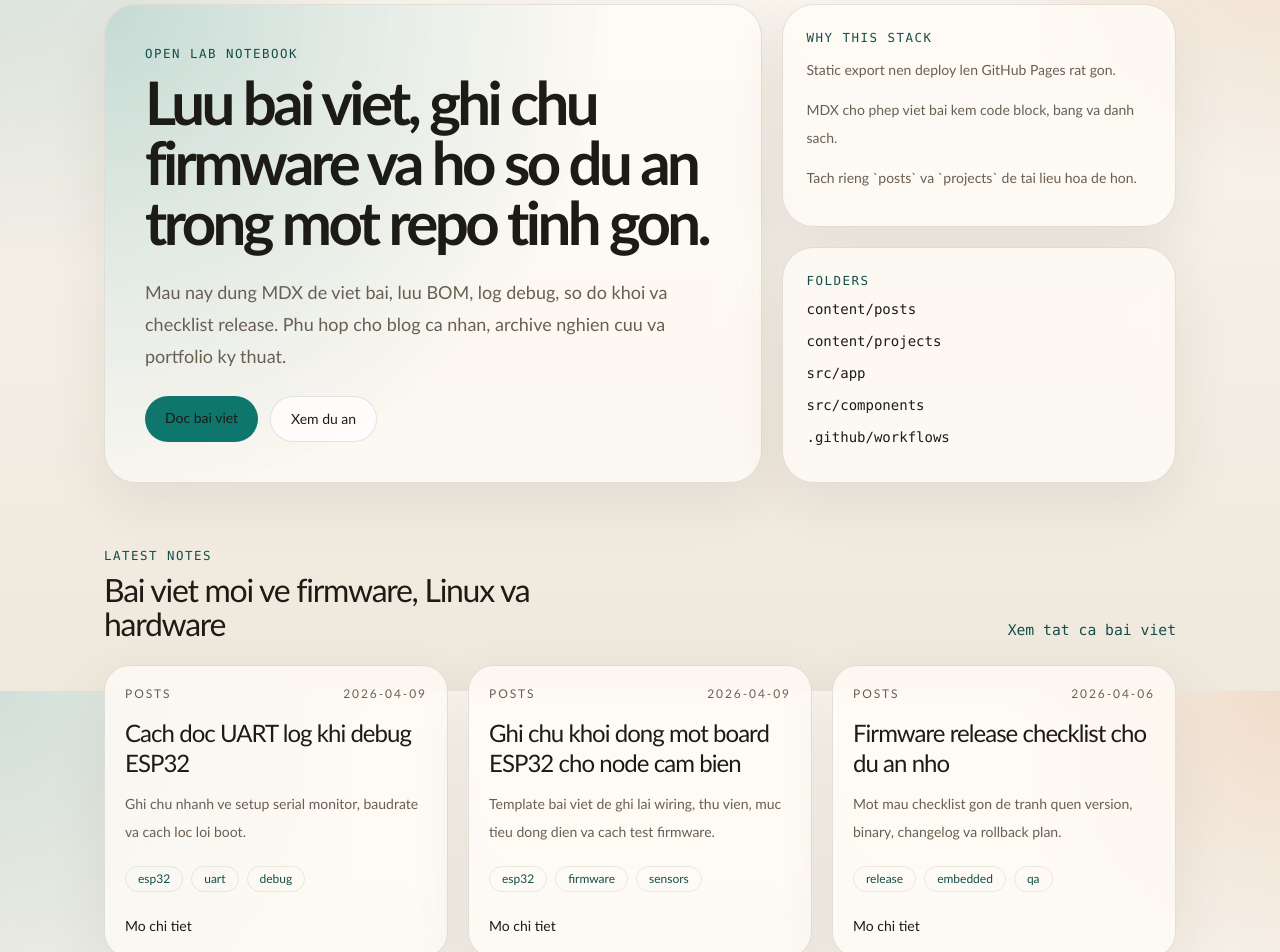
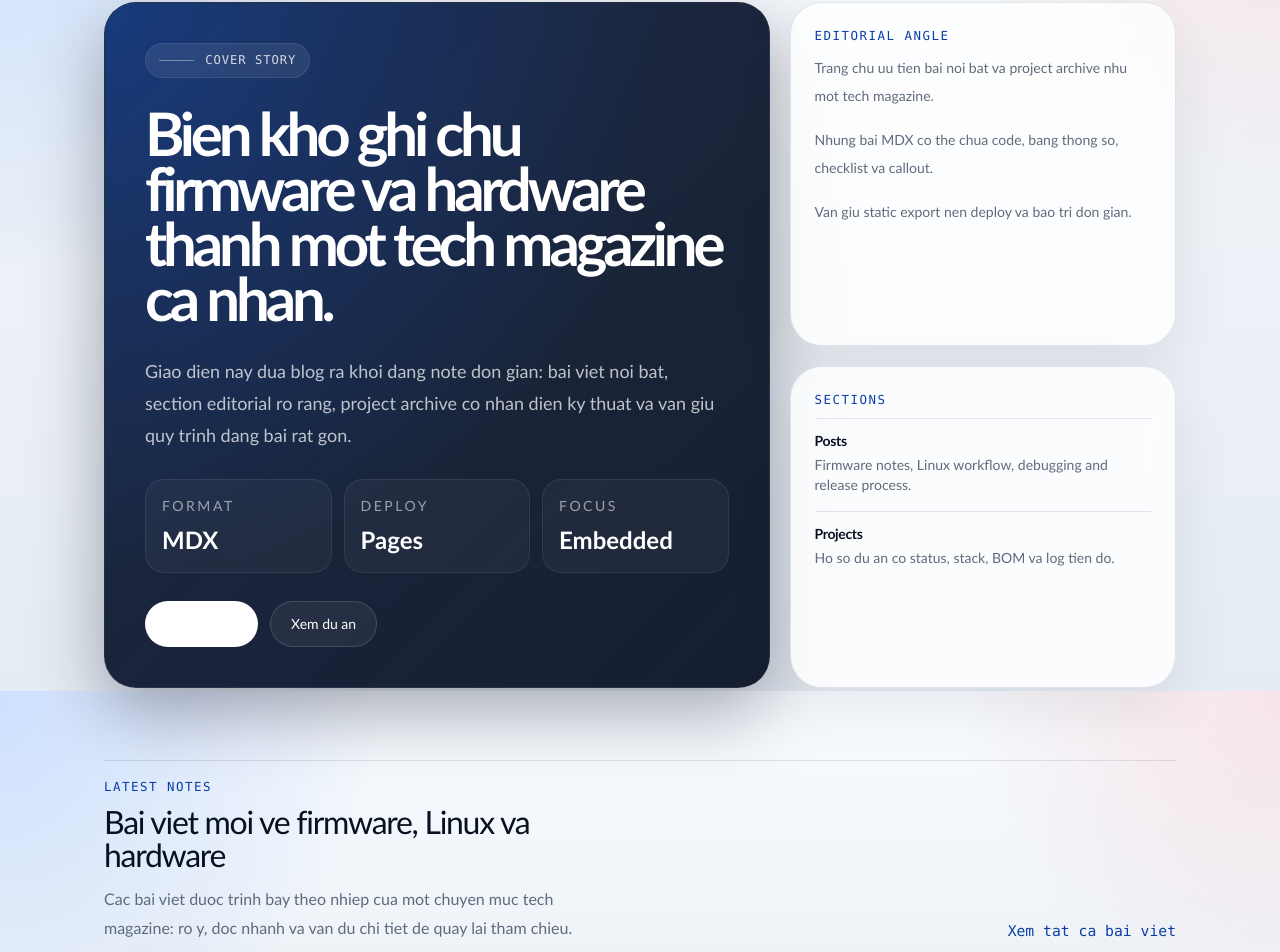
Before and after one commit to nguyennhando/electronics-software-blog, a Next.js app: page / in a window 1280 px wide. Shown: the part 109-1061 px from the top of the page. Built offline with nearby package versions, Linux system fonts and the light colour scheme.

Commit message:
Redesign blog as tech magazine

```diff
--- a/src/app/globals.css
+++ b/src/app/globals.css
@@ -1,15 +1,17 @@
 @import "tailwindcss";
 
 :root {
-  --background: #f5f0e8;
-  --foreground: #1d1b16;
-  --panel: rgba(255, 252, 246, 0.78);
-  --panel-strong: #fff9ef;
-  --muted: #695f51;
-  --line: rgba(29, 27, 22, 0.12);
-  --accent: #0f766e;
-  --accent-strong: #134e4a;
-  --warm: #b45309;
+  --background: #edf2f7;
+  --foreground: #08111f;
+  --panel: rgba(255, 255, 255, 0.82);
+  --panel-strong: #ffffff;
+  --muted: #5f6b7c;
+  --line: rgba(8, 17, 31, 0.1);
+  --accent: #0f62fe;
+  --accent-strong: #0a3ea8;
+  --warm: #ef4444;
+  --ink-soft: #d9e3f0;
+  --spotlight: #dbeafe;
 }
 
 @theme inline {
@@ -32,9 +34,9 @@ body {
   color: var(--foreground);
   font-family: var(--font-sans);
   background:
-    radial-gradient(circle at top left, rgba(15, 118, 110, 0.18), transparent 24rem),
-    radial-gradient(circle at top right, rgba(180, 83, 9, 0.16), transparent 18rem),
-    linear-gradient(180deg, #fcf7f0 0%, #f5f0e8 38%, #efe8dc 100%);
+    radial-gradient(circle at top left, rgba(15, 98, 254, 0.18), transparent 24rem),
+    radial-gradient(circle at top right, rgba(239, 68, 68, 0.12), transparent 20rem),
+    linear-gradient(180deg, #f8fbff 0%, #edf2f7 40%, #e6ecf4 100%);
 }
 
 a {
@@ -52,7 +54,25 @@ a {
   border: 1px solid var(--line);
   background: var(--panel);
   backdrop-filter: blur(18px);
-  box-shadow: 0 20px 60px rgba(48, 39, 25, 0.08);
+  box-shadow: 0 20px 60px rgba(8, 17, 31, 0.08);
+}
+
+.editorial-panel {
+  border: 1px solid rgba(255, 255, 255, 0.06);
+  background:
+    linear-gradient(135deg, rgba(20, 33, 61, 0.96), rgba(9, 18, 36, 0.94)),
+    linear-gradient(180deg, rgba(255, 255, 255, 0.04), transparent);
+  color: white;
+  box-shadow: 0 24px 70px rgba(4, 10, 24, 0.34);
+}
+
+.section-frame {
+  display: flex;
+  align-items: end;
+  justify-content: space-between;
+  gap: 1rem;
+  border-top: 1px solid var(--line);
+  padding-top: 1.1rem;
 }
 
 .section-kicker {
@@ -72,6 +92,14 @@ a {
   letter-spacing: -0.04em;
 }
 
+.section-dek {
+  max-width: 56ch;
+  margin-top: 0.8rem;
+  font-size: 1rem;
+  line-height: 1.8;
+  color: var(--muted);
+}
+
 .inline-link {
   display: inline-flex;
   align-items: center;
@@ -83,6 +111,47 @@ a {
 
 .inline-link:hover {
   color: var(--warm);
+}
+
+.meta-chip {
+  display: inline-flex;
+  align-items: center;
+  border-radius: 999px;
+  border: 1px solid rgba(255, 255, 255, 0.08);
+  background: rgba(255, 255, 255, 0.08);
+  padding: 0.45rem 0.8rem;
+  font-family: var(--font-mono);
+  font-size: 0.76rem;
+  letter-spacing: 0.08em;
+  text-transform: uppercase;
+}
+
+.stat-card {
+  border: 1px solid rgba(255, 255, 255, 0.08);
+  background: rgba(255, 255, 255, 0.04);
+}
+
+.eyebrow-rule {
+  display: inline-flex;
+  align-items: center;
+  gap: 0.7rem;
+}
+
+.eyebrow-rule::before {
+  content: "";
+  width: 2.2rem;
+  height: 1px;
+  background: currentColor;
+  opacity: 0.45;
+}
+
+.story-grid {
+  display: grid;
+  gap: 1.25rem;
+}
+
+.story-grid-wide {
+  grid-template-columns: 1.3fr 0.95fr 0.95fr;
 }
 
 .prose-content {
@@ -113,7 +182,7 @@ a {
 
 .prose-content p,
 .prose-content li {
-  color: #2d2921;
+  color: #1f2937;
 }
 
 .prose-content ul,
@@ -169,11 +238,26 @@ a {
 }
 
 .prose-content th {
-  background: rgba(15, 118, 110, 0.08);
+  background: rgba(15, 98, 254, 0.08);
+}
+
+.article-rail {
+  border-top: 1px solid var(--line);
+  padding-top: 1rem;
+  font-family: var(--font-mono);
+  font-size: 0.82rem;
+  letter-spacing: 0.06em;
+  text-transform: uppercase;
+  color: var(--muted);
 }
 
 @media (max-width: 640px) {
   .section-title {
     max-width: none;
   }
+
+  .section-frame {
+    align-items: start;
+    flex-direction: column;
+  }
 }
--- a/src/app/page.tsx
+++ b/src/app/page.tsx
@@ -8,20 +8,24 @@ export default function Home() {
   const featuredProjects = getProjects().slice(0, 3);
 
   return (
-    <div className="space-y-16">
+    <div className="space-y-18">
       <HeroGrid />
 
       <section className="space-y-6">
-        <div className="flex items-end justify-between gap-4">
+        <div className="section-frame">
           <div>
             <p className="section-kicker">Latest Notes</p>
             <h2 className="section-title">Bai viet moi ve firmware, Linux va hardware</h2>
+            <p className="section-dek">
+              Cac bai viet duoc trinh bay theo nhiep cua mot chuyen muc tech magazine:
+              ro y, doc nhanh va van du chi tiet de quay lai tham chieu.
+            </p>
           </div>
           <Link className="inline-link" href="/posts">
             Xem tat ca bai viet
           </Link>
         </div>
-        <div className="grid gap-5 md:grid-cols-3">
+        <div className="story-grid lg:story-grid-wide">
           {recentPosts.map((post) => (
             <ContentCard key={post.slug} item={post} href={`/posts/${post.slug}`} />
           ))}
@@ -29,16 +33,20 @@ export default function Home() {
       </section>
 
       <section className="space-y-6">
-        <div className="flex items-end justify-between gap-4">
+        <div className="section-frame">
           <div>
             <p className="section-kicker">Project Archive</p>
             <h2 className="section-title">Ho so du an de luu mach, BOM, ghi chu va code</h2>
+            <p className="section-dek">
+              Moi project co the dong vai tro nhu mot feature story: muc tieu, stack,
+              status va cac moc tien do duoc trinh bay ro rang.
+            </p>
           </div>
           <Link className="inline-link" href="/projects">
             Xem toan bo du an
           </Link>
         </div>
-        <div className="grid gap-5 md:grid-cols-3">
+        <div className="story-grid lg:story-grid-wide">
           {featuredProjects.map((project) => (
             <ContentCard
               key={project.slug}
--- a/src/components/content-card.tsx
+++ b/src/components/content-card.tsx
@@ -8,27 +8,36 @@ type ContentCardProps = {
 
 export function ContentCard({ item, href }: ContentCardProps) {
   return (
-    <article className="glass-panel group rounded-[1.6rem] p-5 transition hover:-translate-y-1">
-      <div className="mb-4 flex items-center justify-between gap-3 text-xs uppercase tracking-[0.16em] text-[var(--muted)]">
-        <span>{item.type}</span>
+    <article className="glass-panel group relative overflow-hidden rounded-[1.7rem] p-6 transition duration-300 hover:-translate-y-1 hover:shadow-[0_22px_60px_rgba(8,17,31,0.12)]">
+      <div className="absolute inset-x-0 top-0 h-1 bg-[linear-gradient(90deg,var(--accent),transparent)] opacity-80" />
+      <div className="mb-5 flex items-center justify-between gap-3 text-xs uppercase tracking-[0.16em] text-[var(--muted)]">
+        <span className="rounded-full bg-[var(--spotlight)] px-3 py-1 text-[var(--accent-strong)]">
+          {item.type}
+        </span>
         <span>{item.date}</span>
       </div>
-      <h3 className="text-2xl leading-tight tracking-[-0.04em]">{item.title}</h3>
-      <p className="mt-3 line-clamp-3 text-sm leading-7 text-[var(--muted)]">
+      <h3 className="max-w-[18ch] text-[1.85rem] leading-[1.02] tracking-[-0.05em]">
+        {item.title}
+      </h3>
+      <p className="mt-4 line-clamp-3 text-sm leading-7 text-[var(--muted)]">
         {item.excerpt}
       </p>
       <div className="mt-5 flex flex-wrap gap-2">
         {(item.tags ?? []).map((tag) => (
           <span
             key={tag}
-            className="rounded-full border border-black/8 px-3 py-1 text-xs text-[var(--accent-strong)]"
+            className="rounded-full border border-black/8 bg-white/72 px-3 py-1 text-xs text-[var(--accent-strong)]"
           >
             {tag}
           </span>
         ))}
       </div>
-      <Link href={href} className="mt-6 inline-flex text-sm font-medium text-[var(--warm)]">
+      <Link
+        href={href}
+        className="mt-8 inline-flex items-center gap-2 text-sm font-medium text-[var(--foreground)]"
+      >
         Mo chi tiet
+        <span className="transition group-hover:translate-x-1">{"->"}</span>
       </Link>
     </article>
   );
--- a/src/components/hero-grid.tsx
+++ b/src/components/hero-grid.tsx
@@ -2,29 +2,45 @@ import Link from "next/link";
 
 export function HeroGrid() {
   return (
-    <section className="grid gap-5 lg:grid-cols-[1.5fr_0.9fr]">
-      <div className="glass-panel relative overflow-hidden rounded-[2rem] p-8 sm:p-10">
-        <div className="absolute inset-0 bg-[radial-gradient(circle_at_top_left,rgba(15,118,110,0.22),transparent_32rem)]" />
-        <div className="relative space-y-6">
-          <p className="section-kicker">Open Lab Notebook</p>
-          <h1 className="max-w-3xl text-4xl leading-none font-semibold tracking-[-0.06em] sm:text-6xl">
-            Luu bai viet, ghi chu firmware va ho so du an trong mot repo tinh gon.
+    <section className="grid gap-5 lg:grid-cols-[1.55fr_0.9fr]">
+      <div className="editorial-panel relative overflow-hidden rounded-[2rem] p-8 sm:p-10">
+        <div className="absolute inset-0 bg-[radial-gradient(circle_at_top_left,rgba(15,98,254,0.3),transparent_36rem)]" />
+        <div className="relative space-y-7">
+          <div className="eyebrow-rule meta-chip w-fit border-white/10 text-white/80">
+            Cover Story
+          </div>
+          <h1 className="max-w-4xl text-4xl leading-[0.92] font-semibold tracking-[-0.07em] sm:text-6xl">
+            Bien kho ghi chu firmware va hardware thanh mot tech magazine ca nhan.
           </h1>
-          <p className="max-w-2xl text-lg leading-8 text-[var(--muted)]">
-            Mau nay dung MDX de viet bai, luu BOM, log debug, so do khoi va
-            checklist release. Phu hop cho blog ca nhan, archive nghien cuu va
-            portfolio ky thuat.
+          <p className="max-w-2xl text-lg leading-8 text-white/72">
+            Giao dien nay dua blog ra khoi dang note don gian: bai viet noi bat,
+            section editorial ro rang, project archive co nhan dien ky thuat va
+            van giu quy trinh dang bai rat gon.
           </p>
+          <div className="grid gap-3 sm:grid-cols-3">
+            <div className="stat-card rounded-[1.2rem] p-4">
+              <p className="text-sm uppercase tracking-[0.18em] text-white/55">Format</p>
+              <p className="mt-2 text-2xl font-semibold">MDX</p>
+            </div>
+            <div className="stat-card rounded-[1.2rem] p-4">
+              <p className="text-sm uppercase tracking-[0.18em] text-white/55">Deploy</p>
+              <p className="mt-2 text-2xl font-semibold">Pages</p>
+            </div>
+            <div className="stat-card rounded-[1.2rem] p-4">
+              <p className="text-sm uppercase tracking-[0.18em] text-white/55">Focus</p>
+              <p className="mt-2 text-2xl font-semibold">Embedded</p>
+            </div>
+          </div>
           <div className="flex flex-wrap gap-3">
             <Link
               href="/posts"
-              className="rounded-full bg-[var(--accent)] px-5 py-3 text-sm font-medium text-white transition hover:bg-[var(--accent-strong)]"
+              className="rounded-full bg-white px-5 py-3 text-sm font-medium text-[var(--foreground)] transition hover:bg-[var(--spotlight)]"
             >
               Doc bai viet
             </Link>
             <Link
               href="/projects"
-              className="rounded-full border border-black/10 bg-white/70 px-5 py-3 text-sm font-medium transition hover:bg-[var(--panel-strong)]"
+              className="rounded-full border border-white/14 bg-white/6 px-5 py-3 text-sm font-medium text-white transition hover:bg-white/10"
             >
               Xem du an
             </Link>
@@ -34,21 +50,28 @@ export function HeroGrid() {
 
       <div className="grid gap-5 sm:grid-cols-2 lg:grid-cols-1">
         <div className="glass-panel rounded-[2rem] p-6">
-          <p className="section-kicker">Why This Stack</p>
-          <ul className="space-y-3 text-sm leading-7 text-[var(--muted)]">
-            <li>Static export nen deploy len GitHub Pages rat gon.</li>
-            <li>MDX cho phep viet bai kem code block, bang va danh sach.</li>
-            <li>Tach rieng `posts` va `projects` de tai lieu hoa de hon.</li>
+          <p className="section-kicker">Editorial Angle</p>
+          <ul className="space-y-4 text-sm leading-7 text-[var(--muted)]">
+            <li>Trang chu uu tien bai noi bat va project archive nhu mot tech magazine.</li>
+            <li>Nhung bai MDX co the chua code, bang thong so, checklist va callout.</li>
+            <li>Van giu static export nen deploy va bao tri don gian.</li>
           </ul>
         </div>
         <div className="glass-panel rounded-[2rem] p-6">
-          <p className="section-kicker">Folders</p>
-          <div className="space-y-3 font-mono text-sm text-[var(--foreground)]">
-            <p>content/posts</p>
-            <p>content/projects</p>
-            <p>src/app</p>
-            <p>src/components</p>
-            <p>.github/workflows</p>
+          <p className="section-kicker">Sections</p>
+          <div className="space-y-4">
+            <div className="border-t border-[var(--line)] pt-3">
+              <p className="text-sm font-semibold tracking-tight">Posts</p>
+              <p className="mt-1 text-sm text-[var(--muted)]">
+                Firmware notes, Linux workflow, debugging and release process.
+              </p>
+            </div>
+            <div className="border-t border-[var(--line)] pt-3">
+              <p className="text-sm font-semibold tracking-tight">Projects</p>
+              <p className="mt-1 text-sm text-[var(--muted)]">
+                Ho so du an co status, stack, BOM va log tien do.
+              </p>
+            </div>
           </div>
         </div>
       </div>
```
Also changed, not shown: src/app/posts/page.tsx (+7 -1 lines), src/app/projects/page.tsx (+7 -1 lines), src/components/content-page.tsx (+26 -9 lines), src/components/site-footer.tsx (+5 -3 lines), src/components/site-header.tsx (+7 -7 lines), 1 other file (tests, documents, lock files or other folders).
